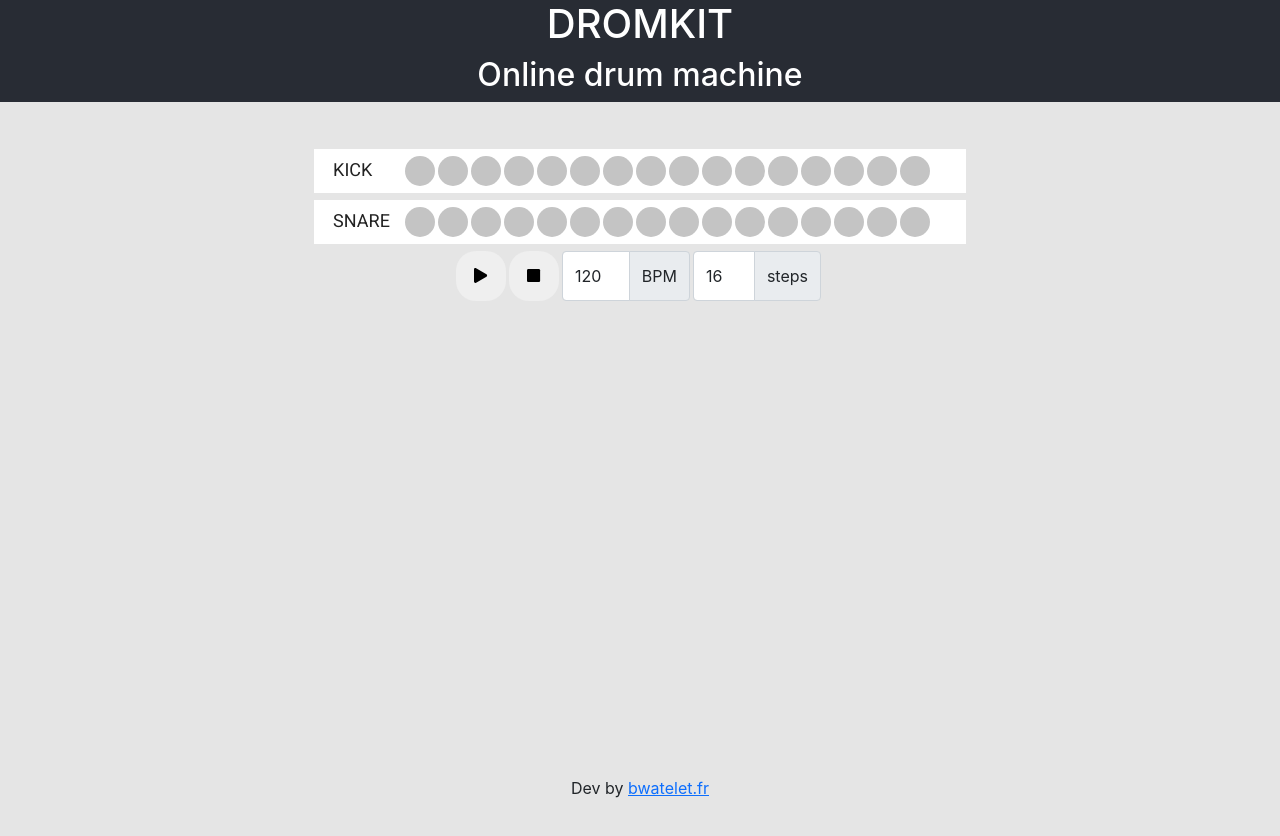
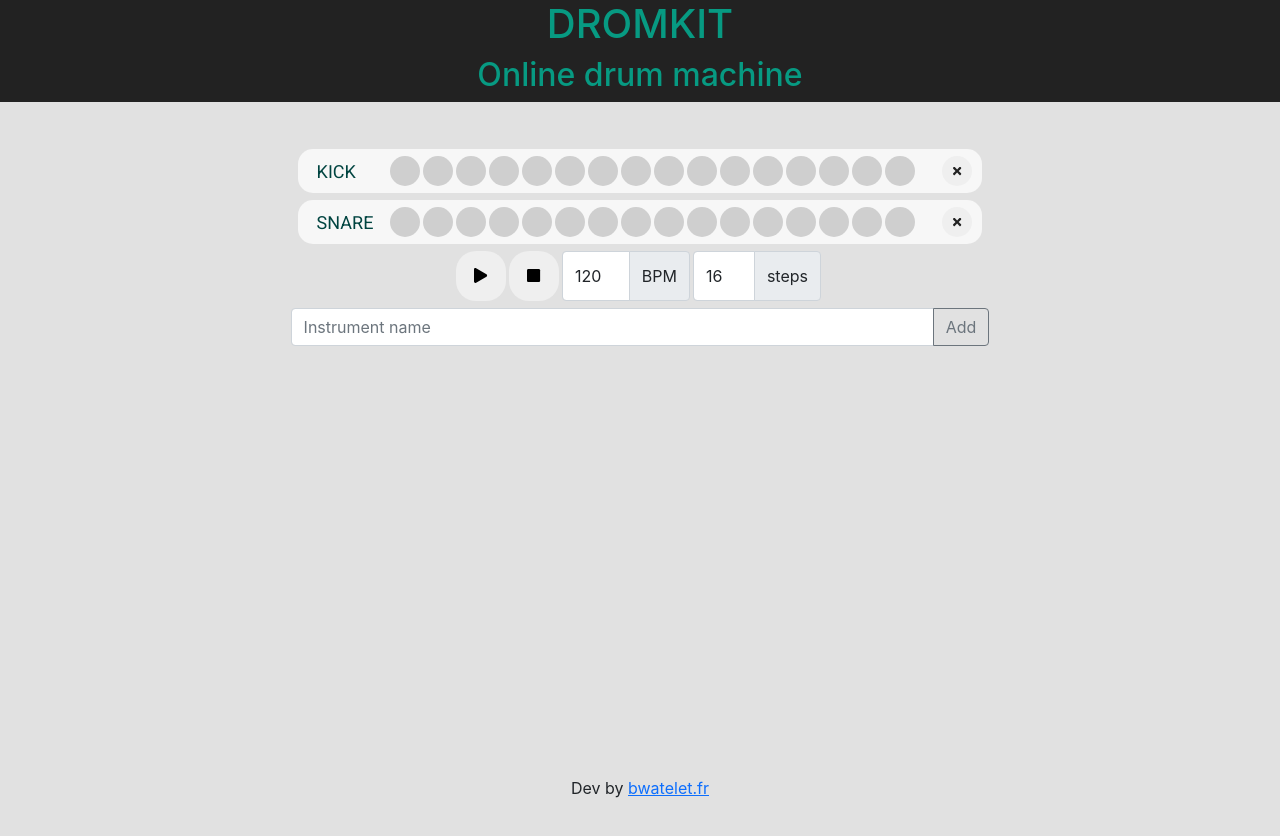
Before and after one commit to bwtlt/dromkit, a React (Create React App) app: page / in a window 1280 px wide. Shown: the top 836 px of the page. Built offline with nearby package versions, Linux system fonts and the light colour scheme.

Commit message:
new instrument, styling

```diff
--- /dev/null
+++ b/src/components/add_instrument.js
@@ -0,0 +1,29 @@
+import { React, useRef } from 'react';
+import { Form, InputGroup, FormControl, Button, Overlay, Tooltip } from 'react-bootstrap';
+
+const AddInstrument = function (props) {
+    const { addInstrument, maxReached } = props;
+    const target = useRef(null);
+
+    return (
+        <Form onSubmit={addInstrument}>
+        <InputGroup>
+            <FormControl
+            placeholder="Instrument name"
+            aria-label="Instrument name"
+            aria-describedby="basic-addon2"
+            />
+            <Button variant="outline-secondary" id="button-addon2" type="submit" ref={target} disabled={maxReached}>
+                Add
+            </Button>
+            <Overlay target={target.current} show={maxReached} placement="right">
+                <Tooltip id="overlay-example">
+                    Max number of instruments reached!
+                </Tooltip>
+            </Overlay>
+        </InputGroup>
+        </Form>
+    );
+};
+
+export default AddInstrument;
--- a/src/components/instrument.js
+++ b/src/components/instrument.js
@@ -1,6 +1,9 @@
 import React from 'react';
 import PropTypes from 'prop-types';
 import { v4 as uuidv4 } from 'uuid';
+import { Button } from 'react-bootstrap';
+import { FontAwesomeIcon } from '@fortawesome/react-fontawesome';
+import { faTimes } from '@fortawesome/free-solid-svg-icons';
 import Note from './note';
 
 class Instrument extends React.Component {
@@ -31,7 +34,7 @@ class Instrument extends React.Component {
 
   render() {
     const { name, notes } = this.state;
-    const { activeNote, nbSteps } = this.props;
+    const { activeNote, nbSteps, removeCallback, instrumentId } = this.props;
     if (notes[activeNote]?.enabled) {
       this.play();
     }
@@ -48,6 +51,7 @@ class Instrument extends React.Component {
       <div className="row instrument-line">
         <div className="col-1 instrument-name">{name}</div>
         <div className="col instrument-notes">{elements}</div>
+        <button className="delete-instrument" onClick={() => {removeCallback(instrumentId)}}><FontAwesomeIcon icon={faTimes}/></button>
       </div>
     );
   }
--- a/src/components/sequencer.js
+++ b/src/components/sequencer.js
@@ -2,6 +2,7 @@ import React from 'react';
 import { v4 as uuidv4 } from 'uuid';
 import Instrument from './instrument';
 import Transport from './transport_button';
+import AddInstrument from './add_instrument';
 import kickSound from '../sounds/kick.wav';
 import snareSound from '../sounds/snare.wav';
 
@@ -10,6 +11,7 @@ const MIN_BPM = 1;
 const MAX_BPM = 300;
 const MIN_NB_STEPS = 1;
 const MAX_NB_STEPS = 64;
+const MAX_NB_INSTRUMENTS = 16;
 
 class Sequencer extends React.Component {
   constructor(props) {
@@ -91,6 +93,21 @@ class Sequencer extends React.Component {
     }
   }
 
+  addInstrument = (e) => {
+    e.preventDefault();
+    let name = e.target[0].value;
+    if (name.length == 0) {
+      name = "INST";
+    }
+    this.setState({ instruments: [...this.state.instruments, { id: uuidv4(), name, soundPath: kickSound }] }) //simple value
+  }
+
+  removeInstrument = (e) => {
+    this.setState({instruments: this.state.instruments.filter(function(inst) {
+        return inst.id !== e;
+    })});
+  }
+
   render() {
     const { BPM, playing, activeNote, instruments, nbSteps } = this.state;
     return (
@@ -99,14 +116,25 @@ class Sequencer extends React.Component {
           {instruments.map((item) => (
             <Instrument
               key={item.id}
+              instrumentId={item.id}
               name={item.name}
               activeNote={activeNote}
               nbSteps={nbSteps}
               lineLength={MAX_NB_STEPS}
               sound={item.soundPath}
+              removeCallback={(id) => {this.removeInstrument(id)}}
             />
           ))}
-          <Transport playing={playing} play={this.toggle} stop={this.stop} steps={nbSteps} BPM={BPM} handleBPMCallback={this.handleBPMChange} handleStepsCallback={this.handleStepsChange} />
+          <Transport
+            playing={playing}
+            play={this.toggle}
+            stop={this.stop}
+            steps={nbSteps}
+            BPM={BPM}
+            handleBPMCallback={this.handleBPMChange}
+            handleStepsCallback={this.handleStepsChange}
+          />
+          <AddInstrument addInstrument={this.addInstrument} maxReached={instruments.length >= MAX_NB_INSTRUMENTS} />
         </div>
       </div>
     );
--- /dev/null
+++ b/src/scss/_colors.scss
@@ -0,0 +1,66 @@
+$palette: (
+  primary: (
+  teal-vivid-050: #F0FCF9,
+  teal-vivid-100: #C6F7E9,
+  teal-vivid-200: #8EEDD1,
+  teal-vivid-300: #5FE3C0,
+  teal-vivid-400: #2DCCA7,
+  teal-vivid-500: #17B897,
+  teal-vivid-600: #079A82,
+  teal-vivid-700: #048271,
+  teal-vivid-800: #016457,
+  teal-vivid-900: #004440,
+  ),
+  neutrals: (
+  grey-050: #F7F7F7,
+  grey-100: #E1E1E1,
+  grey-200: #CFCFCF,
+  grey-300: #B1B1B1,
+  grey-400: #9E9E9E,
+  grey-500: #7E7E7E,
+  grey-600: #626262,
+  grey-700: #515151,
+  grey-800: #3B3B3B,
+  grey-900: #222222,
+  ),
+  supporting: (
+  yellow-vivid-050: #FFFBEA,
+  yellow-vivid-100: #FFF3C4,
+  yellow-vivid-200: #FCE588,
+  yellow-vivid-300: #FADB5F,
+  yellow-vivid-400: #F7C948,
+  yellow-vivid-500: #F0B429,
+  yellow-vivid-600: #DE911D,
+  yellow-vivid-700: #CB6E17,
+  yellow-vivid-800: #B44D12,
+  yellow-vivid-900: #8D2B0B,
+
+  red-vivid-050: #FFE3E3,
+  red-vivid-100: #FFBDBD,
+  red-vivid-200: #FF9B9B,
+  red-vivid-300: #F86A6A,
+  red-vivid-400: #EF4E4E,
+  red-vivid-500: #E12D39,
+  red-vivid-600: #CF1124,
+  red-vivid-700: #AB091E,
+  red-vivid-800: #8A041A,
+  red-vivid-900: #610316,
+  ),
+);
+
+@function get($category,$color){
+    @if map-has-key($palette,$category){
+        $category: map-get($palette,$category);
+
+            @if map-has-key($category,$color){
+                $tone: map-get($category,$color);
+                @return $tone;
+            }
+
+            @warn "unknown tone `#{$color}` in color";
+            @return null;
+    }
+
+    @warn "unknown color `#{$category}` in palette";
+    @return null;
+}
--- a/src/scss/custom.scss
+++ b/src/scss/custom.scss
@@ -1,3 +1,4 @@
+@use 'colors';
 @import "../../node_modules/bootstrap/scss/bootstrap";
 @import url('https://fonts.googleapis.com/css2?family=Roboto&display=swap');
 
@@ -25,21 +26,17 @@ code {
 }
 
 .App-header {
-  background-color: #282c34;
+  background-color: colors.get(neutrals, grey-900);
   display: flex;
   flex-direction: column;
   align-items: center;
   justify-content: center;
   font-size: calc(10px + 2vmin);
-  color: white;
-}
-
-.App-link {
-  color: #61dafb;
+  color: colors.get(primary, teal-vivid-600);
 }
 
 .app-body {
-  background: #E5E5E5;
+  background: colors.get(neutrals, grey-100);
   height: 100vh;
 }
 
@@ -73,6 +70,10 @@ code {
   font-size: 15px;
 }
 
+.transport-btn:hover {
+  background-color: colors.get(primary, teal-vivid-700);
+}
+
 .transport-btn-enabled {
   width: 50px;
   height: 50px;
@@ -82,34 +83,55 @@ code {
   text-align: center;
   margin-right: 3px;
   border-style: none;
-  background-color: #282c34;
-  color: $white;
+  background-color: colors.get(primary, teal-vivid-700);
+  color: colors.get(neutrals, grey-050);
   font-size: 15px;
 }
 
+.transport-btn-enabled:hover {
+  background-color: colors.get(primary, teal-vivid-400);
+}
+
 .note-active-enabled {
-    background-color: $red-700;
+    background-color: colors.get(supporting, yellow-vivid-900);
+}
+
+.note-active-enabled:hover {
+  background-color: colors.get(supporting, yellow-vivid-800);
 }
 
 .note-active {
-    background-color: $orange-400;
+    background-color: colors.get(supporting, yellow-vivid-600);
+}
+
+.note-active:hover {
+  background-color: colors.get(supporting, yellow-vivid-500);
 }
 
 .note-enabled {
-    background-color: $yellow-400;
+    background-color: colors.get(supporting, yellow-vivid-500);
+}
+
+.note-enabled:hover {
+  background-color: colors.get(supporting, yellow-vivid-400);
 }
 
 .note-idle {
-    background-color: #C4C4C4;
+    background-color: colors.get(neutrals, grey-200);
+}
+
+.note-idle:hover {
+  background-color: colors.get(neutrals, grey-100);
 }
 
 .instrument-line {
   display: flex;
   flex-direction: row;
+  align-items: center;
   padding: 7px;
   margin: 7px;
-
-  background: #ffffff;
+  border-radius: 15px;
+  background: colors.get(neutrals, grey-050);
   width: auto;
 }
 
@@ -121,7 +143,7 @@ code {
   text-align: right;
   margin-right: 5px;
 
-  color: #222222;
+  color: colors.get(primary, teal-vivid-900);
 }
 
 .instrument-notes {
@@ -142,3 +164,20 @@ code {
   margin-right: 3px;
   height: 50px;
 }
+
+.delete-instrument {
+  width: 30px;
+  height: 30px;
+  padding: 6px 0px;
+  border-radius: 15px;
+  font-size: 12px;
+  text-align: center;
+  margin-right: 3px;
+  border-style: none;
+  color: colors.get(neutrals, grey-900);
+}
+
+.delete-instrument:hover {
+  background-color: colors.get(supporting, red-vivid-800);
+  color: colors.get(neutrals, grey-050);
+}
```
